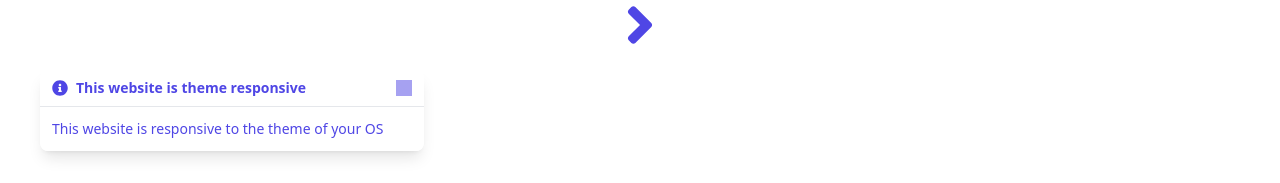
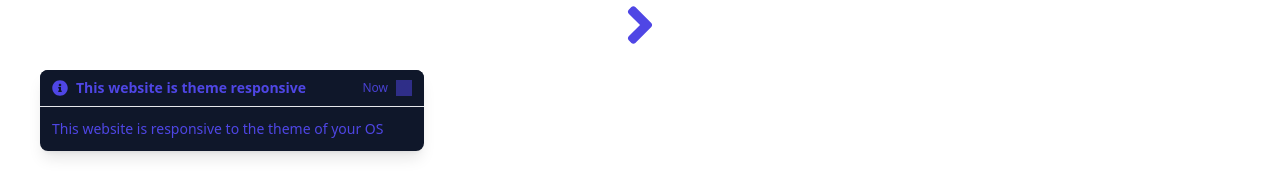
Before and after one commit to Tijil2111/New-Portfolio, a React (Create React App) app: page / in a window 1280 px wide. Shown: the part 614-797 px from the top of the page. Built offline with nearby package versions, Linux system fonts and the light colour scheme.

Commit message:
Dark Mode Added !

```diff
--- a/src/Extra/Toast.jsx
+++ b/src/Extra/Toast.jsx
@@ -6,8 +6,8 @@ export const Toast = (props) => {
   return (
     <Fade>
       <div className="ml-auto pl-10">
-        <div className="bg-white shadow-lg w-96 max-w-full text-sm pointer-events-auto bg-clip-padding rounded-lg block mb-3">
-          <div className="bg-white flex justify-between items-center py-2 px-3 bg-clip-padding border-b rounded-t-lg">
+        <div className="bg-slate-900 shadow-lg w-96 max-w-full text-sm pointer-events-auto bg-clip-padding rounded-lg block mb-3 dark:bg-white">
+          <div className="bg-slate-900 flex justify-between items-center py-2 px-3 bg-clip-padding border-b rounded-t-lg dark:bg-white">
             <p className="font-bold text-indigo-600 flex items-center">
               <svg
                 className="w-4 h-4 mr-2 fill-current"
@@ -19,7 +19,7 @@ export const Toast = (props) => {
               This website is theme responsive
             </p>
             <div className="flex items-center">
-              <p className="text-white opacity-90 text-xs">Now</p>
+              <p className="text-indigo-600 opacity-90 text-xs">Now</p>
               <button
                 type="button"
                 class="btn-close btn-close-white box-content w-4 h-4 ml-2 text-indigo-600 border-none rounded-none opacity-50 focus:shadow-none focus:outline-none focus:opacity-100 hover:text-indigo-600 hover:opacity-75 hover:no-underline"
@@ -29,7 +29,7 @@ export const Toast = (props) => {
               </button>
             </div>
           </div>
-          <div className="p-3 bg-white rounded-b-lg break-words text-indigo-600">
+          <div className="p-3 text-indigo-600 rounded-b-lg break-words text-indigo-60 ">
             This website is responsive to the theme of your OS
           </div>
         </div>
--- a/src/components/GuestBook.jsx
+++ b/src/components/GuestBook.jsx
@@ -1,30 +1,32 @@
-// import axios from "axios";
-import React /*,{ useState }*/ from "react";
+/* eslint-disable no-unused-vars */
+import axios from "axios";
+
+import React, { useState } from "react";
 
 export const GuestBook = () => {
-  // const [name, setName] = useState("");
-  // const [age, setAge] = useState("");
-  // const [desc, setDesc] = useState("");
-  // const [country, setCountry] = useState("");
+  const [name, setName] = useState("");
+  const [age, setAge] = useState("");
+  const [desc, setDesc] = useState("");
+  const [country, setCountry] = useState("");
 
-  // handling the submit
-  // const handleSubmit = (e) => {
-  //   e.preventDefault();
-  //   const userData = { name, age, desc, country };
-  //   axios
-  //     .post(
-  //       "https://sheet.best/api/sheets/59fd4902-2ba8-454e-b6d1-443061a0ec0e",
-  //       userData
-  //     )
-  //     .then((response) => {
-  //       console.log(response);
-  //     });
-  //   window.location.reload(false);
-  // };
+  //handling the submit
+  const handleSubmit = (e) => {
+    e.preventDefault();
+    const userData = { name, age, desc, country };
+    axios
+      .post(
+        "https://sheet.best/api/sheets/59fd4902-2ba8-454e-b6d1-443061a0ec0e",
+        userData
+      )
+      .then((response) => {
+        console.log(response);
+      });
+    window.location.reload(false);
+  };
 
   return (
     <div className="pt-40 dark:bg-slate-900 h-[100vh]">
-      {/* <form>
+      <form>
         <label>
           Name:
           <input
@@ -61,8 +63,7 @@ export const GuestBook = () => {
             onChange={(e) => setCountry(e.target.value)}
           />
         </label>
-        <input type="submit" onClick={handleSubmit} />
-      </form> */}
+      </form>
     </div>
   );
 };
--- a/src/components/Home.jsx
+++ b/src/components/Home.jsx
@@ -15,7 +15,7 @@ export const Home = () => {
   useEffect(() => {
     setTimeout(() => {
       setShowToast(true);
-    }, 4000);
+    }, 100000);
   });
 
   const onClose = () => {
--- a/src/components/Projects.jsx
+++ b/src/components/Projects.jsx
@@ -2,7 +2,7 @@ import React from "react";
 import { Fade } from "react-awesome-reveal";
 export const Projects = () => {
   return (
-    <div className="h-[100vh] pt-40" id="projects">
+    <div className="h-[100vh] pt-40 dark:bg-slate-900" id="projects">
       <Fade delay={500} triggerOnce>
         <h2 className="text-center">
           <span className="text-3xl  text-indigo-600 link link-underline link-underline-black p-2">
```
